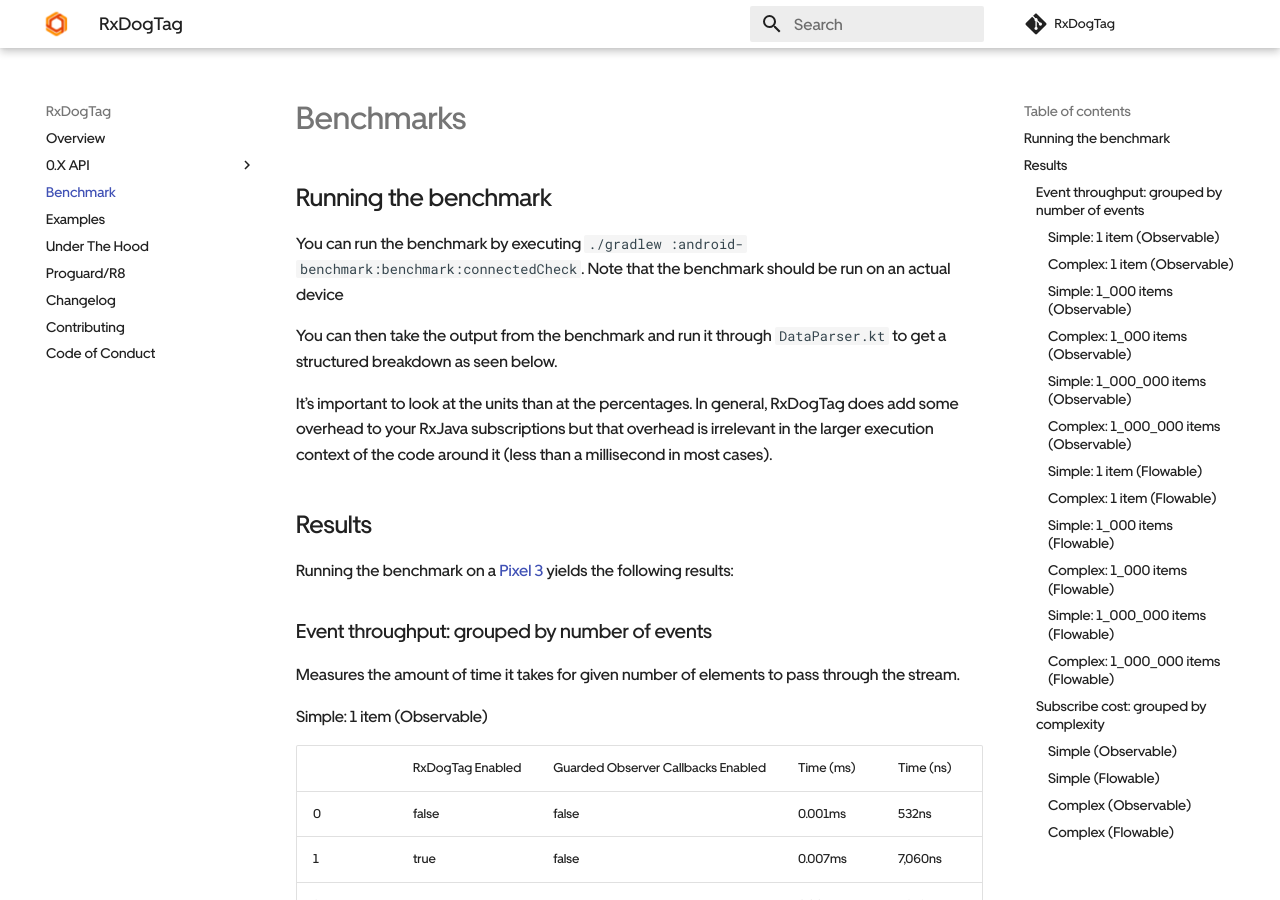
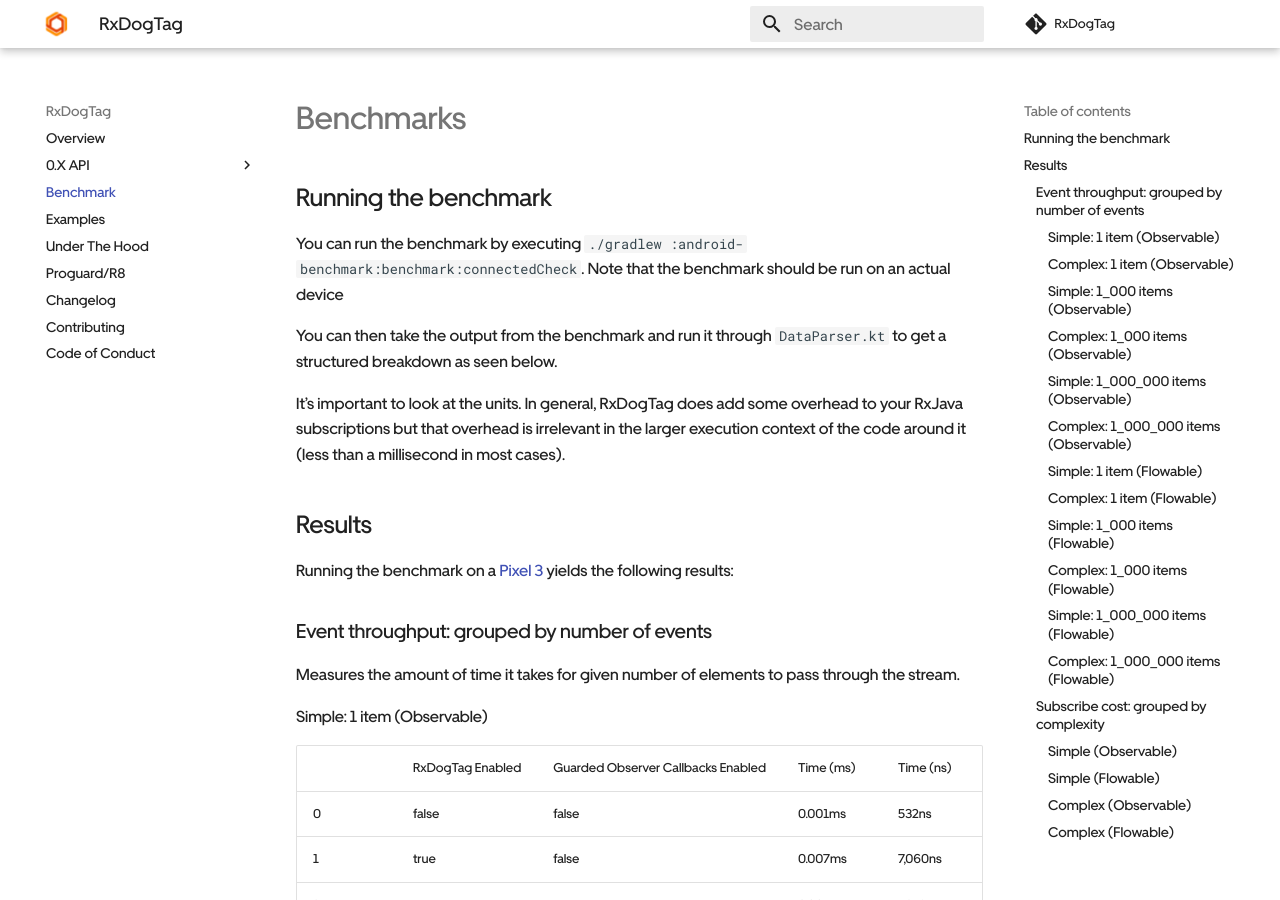
Before and after one commit to uber/RxDogTag, an MkDocs documentation site: the page built from docs/benchmark.md, in a window 1280 px wide and 900 px high. Built offline with MkDocs 1.6.1 and Material for MkDocs 9.7.7, drawn with Linux system fonts in a browser that asks for light colours; comment, search, counter and statistics services are not loaded.

Commit message:
Remove bit about percentages

```diff
--- a/docs/benchmark.md
+++ b/docs/benchmark.md
@@ -6,7 +6,7 @@
 
 You can then take the output from the benchmark and run it through `DataParser.kt` to get a structured breakdown as seen below.
 
-It's important to look at the units than at the percentages. In general, RxDogTag does add some overhead to your RxJava subscriptions but that overhead is irrelevant in the larger execution context of the code around it (less than a millisecond in most cases).
+It's important to look at the units. In general, RxDogTag does add some overhead to your RxJava subscriptions but that overhead is irrelevant in the larger execution context of the code around it (less than a millisecond in most cases).
 
 ## Results
 
```
